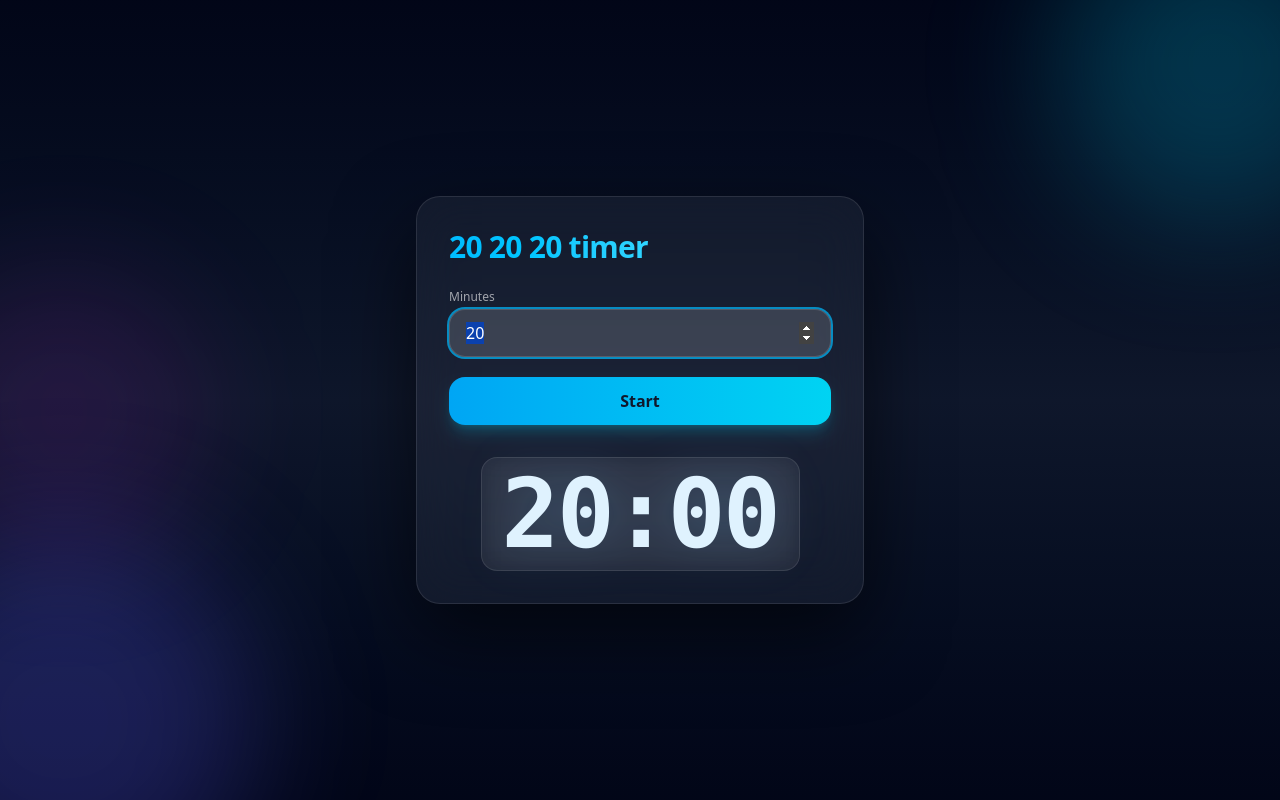
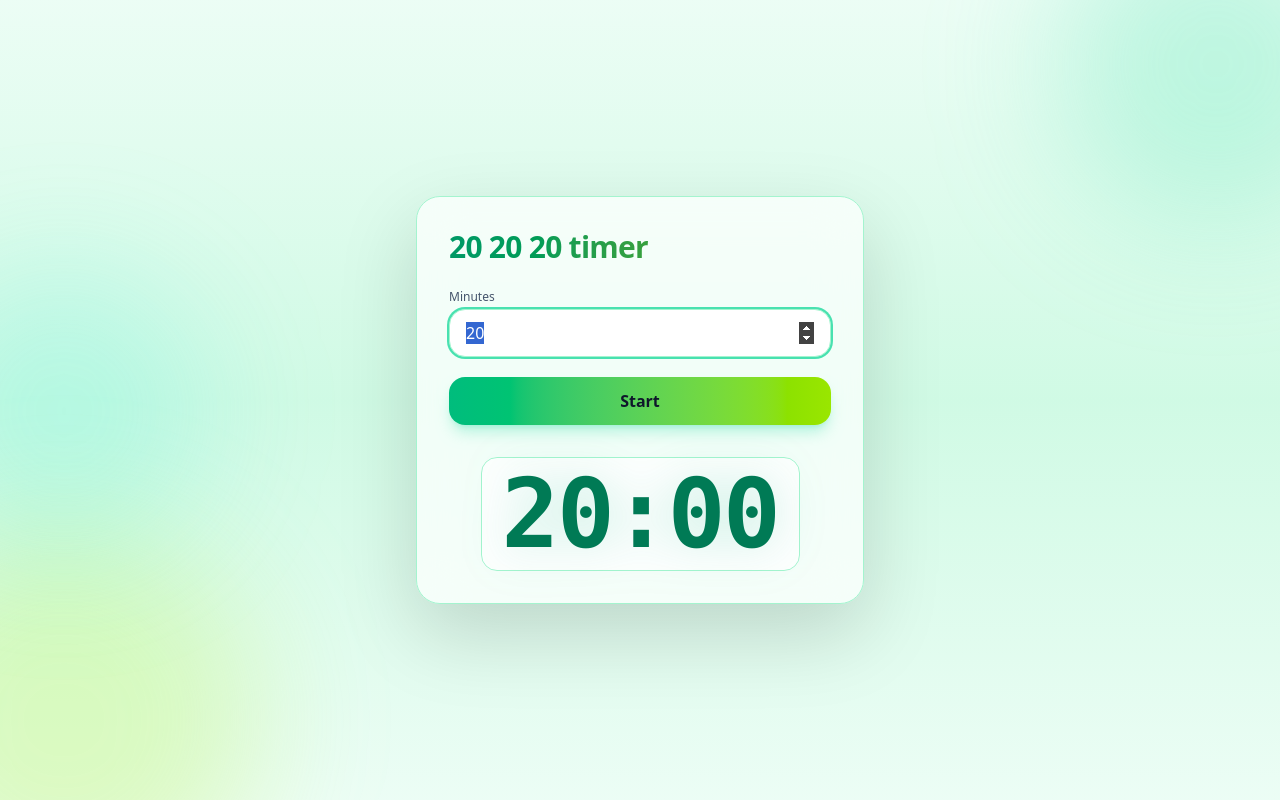
Before and after one commit to YonatanAriel/timer, a React (Vite) app: page / in a window 1280 px wide. Built offline with nearby package versions, Linux system fonts and the light colour scheme.

Commit message:
feat(ui): light green theme; remove break message; fix dev audio by relaxing CORS (webSecurity: !isDev) and proxy;

```diff
--- a/electron/main.cjs
+++ b/electron/main.cjs
@@ -13,7 +13,9 @@ async function createWindow() {
     backgroundColor: "#0B1220",
     autoHideMenuBar: true,
     webPreferences: {
-      preload: (0, import_path.join)(__dirname, "preload.js")
+      preload: (0, import_path.join)(__dirname, "preload.js"),
+      // In dev only, relax webSecurity to avoid CORS blocks for remote audio assets
+      webSecurity: !isDev
     }
   });
   if (isDev) {
--- a/electron/main.ts
+++ b/electron/main.ts
@@ -16,6 +16,8 @@ async function createWindow() {
     autoHideMenuBar: true,
     webPreferences: {
       preload: join(__dirname, 'preload.js'),
+      // In dev only, relax webSecurity to avoid CORS blocks for remote audio assets
+      webSecurity: !isDev,
     },
   });
 
--- a/src/ui/App.tsx
+++ b/src/ui/App.tsx
@@ -243,7 +243,7 @@ export default function App() {
   }, [mode, startWork]);
 
   return (
-    <div className="relative h-screen overflow-hidden flex items-center justify-center p-8 bg-gradient-to-b from-slate-950 via-slate-900 to-slate-950 text-white">
+    <div className="relative h-screen overflow-hidden flex items-center justify-center p-8 bg-gradient-to-b from-emerald-50 via-emerald-100 to-emerald-50 text-slate-800">
       {/* Calm online sounds (PD/CC0) with crossorigin so they play reliably */}
       {/* Use Vite proxy in dev to avoid CORS; in prod fetch direct from Wikimedia */}
       {(() => {
@@ -262,16 +262,16 @@ export default function App() {
         );
       })()}
       {/* Ambient colorful clouds */}
-      <div className="pointer-events-none absolute -top-24 -right-24 h-80 w-80 rounded-full bg-cyan-500/25 blur-3xl" />
-      <div className="pointer-events-none absolute -bottom-28 -left-32 h-96 w-96 rounded-full bg-indigo-500/25 blur-3xl" />
-      <div className="pointer-events-none absolute top-1/3 -left-20 h-72 w-72 rounded-full bg-fuchsia-500/10 blur-3xl" />
+      <div className="pointer-events-none absolute -top-24 -right-24 h-80 w-80 rounded-full bg-emerald-300/30 blur-3xl" />
+      <div className="pointer-events-none absolute -bottom-28 -left-32 h-96 w-96 rounded-full bg-lime-300/30 blur-3xl" />
+      <div className="pointer-events-none absolute top-1/3 -left-20 h-72 w-72 rounded-full bg-teal-300/20 blur-3xl" />
 
-      <div className={`relative z-10 w-full max-w-md rounded-3xl bg-white/5 backdrop-blur-xl shadow-[0_30px_80px_rgba(0,0,0,0.6)] p-8 border border-white/10 ${mode === 'workDone' || mode === 'breakDone' ? 'ring-2 ring-cyan-400/30' : ''}`}>
-        <h1 className="text-3xl font-semibold tracking-tight mb-6 bg-gradient-to-r from-sky-400 to-cyan-300 bg-clip-text text-transparent">20 20 20 timer</h1>
+      <div className={`relative z-10 w-full max-w-md rounded-3xl bg-white/70 backdrop-blur-xl shadow-[0_30px_80px_rgba(0,0,0,0.15)] p-8 border border-emerald-200 ${mode === 'workDone' || mode === 'breakDone' ? 'ring-2 ring-emerald-400/40' : ''}`}>
+        <h1 className="text-3xl font-semibold tracking-tight mb-6 bg-gradient-to-r from-emerald-600 to-lime-600 bg-clip-text text-transparent">20 20 20 timer</h1>
 
         <form className="space-y-5 mb-8" onSubmit={(e) => { e.preventDefault(); startWork(); }}>
           <div>
-            <label className="block text-xs text-white/60 mb-1">Minutes</label>
+            <label className="block text-xs text-slate-600 mb-1">Minutes</label>
             <input
               type="number"
               inputMode="numeric"
@@ -280,13 +280,13 @@ export default function App() {
               value={minutes}
               onChange={(e) => setMinutes(Math.max(0, Math.min(59, Number(e.target.value) || 0)))}
               ref={minutesRef}
-              className="w-full h-12 rounded-2xl bg-white/10 border border-white/15 px-4 text-white placeholder-white/40 focus:outline-none focus:ring-2 focus:ring-sky-400/70 focus:bg-white/15"
+              className="w-full h-12 rounded-2xl bg-white border border-emerald-200 px-4 text-slate-900 placeholder-slate-400 focus:outline-none focus:ring-2 focus:ring-emerald-400/70"
               placeholder="20"
             />
           </div>
           <button
             type="submit"
-            className="w-full h-12 rounded-2xl bg-gradient-to-r from-sky-500 to-cyan-400 hover:from-sky-400 hover:to-cyan-300 text-slate-900 font-semibold shadow-lg shadow-cyan-500/25 transition"
+            className="w-full h-12 rounded-2xl bg-gradient-to-r from-emerald-500 to-lime-400 hover:from-emerald-400 hover:to-lime-300 text-slate-900 font-semibold shadow-lg shadow-emerald-400/25 transition"
             disabled={mode !== 'idle'}
           >
             {mode === 'work' ? 'Running…' : 'Start'}
@@ -294,8 +294,8 @@ export default function App() {
         </form>
 
         <div className="text-center select-none">
-          <div className="inline-block rounded-2xl px-5 py-2 bg-white/5 border border-white/10 backdrop-blur-md">
-            <div className="text-7xl md:text-8xl font-semibold tracking-tight tabular-nums font-mono text-sky-100 drop-shadow-[0_0_24px_rgba(125,200,255,0.25)] select-none">
+          <div className="inline-block rounded-2xl px-5 py-2 bg-white/70 border border-emerald-200 backdrop-blur-md">
+            <div className="text-7xl md:text-8xl font-semibold tracking-tight tabular-nums font-mono text-emerald-700 drop-shadow-[0_0_24px_rgba(16,185,129,0.25)] select-none">
             {formatTime(remaining)}
             </div>
           </div>
@@ -322,17 +322,16 @@ export default function App() {
 
         {mode === 'breakDone' && (
           <div className="mt-10 flex flex-col items-center gap-4">
-            <div className="text-white/85 text-sm">Break finished.</div>
             <div className="flex gap-3">
               <button
                 onClick={restartAfterBreak}
-                className="h-12 px-6 rounded-xl bg-gradient-to-r from-sky-500 to-cyan-400 hover:from-sky-400 hover:to-cyan-300 text-slate-900 font-semibold shadow-lg shadow-cyan-500/30 transition"
+                className="h-12 px-6 rounded-xl bg-gradient-to-r from-emerald-500 to-lime-400 hover:from-emerald-400 hover:to-lime-300 text-slate-900 font-semibold shadow-lg shadow-emerald-500/30 transition"
               >
                 Restart
               </button>
               <button
                 onClick={stopAllFlow}
-                className="h-12 px-6 rounded-xl bg-white/5 hover:bg-white/10 border border-white/15 text-white/90 transition"
+                className="h-12 px-6 rounded-xl bg-white/70 hover:bg-white border border-emerald-200 text-slate-800 transition"
               >
                 Stop
               </button>
```
